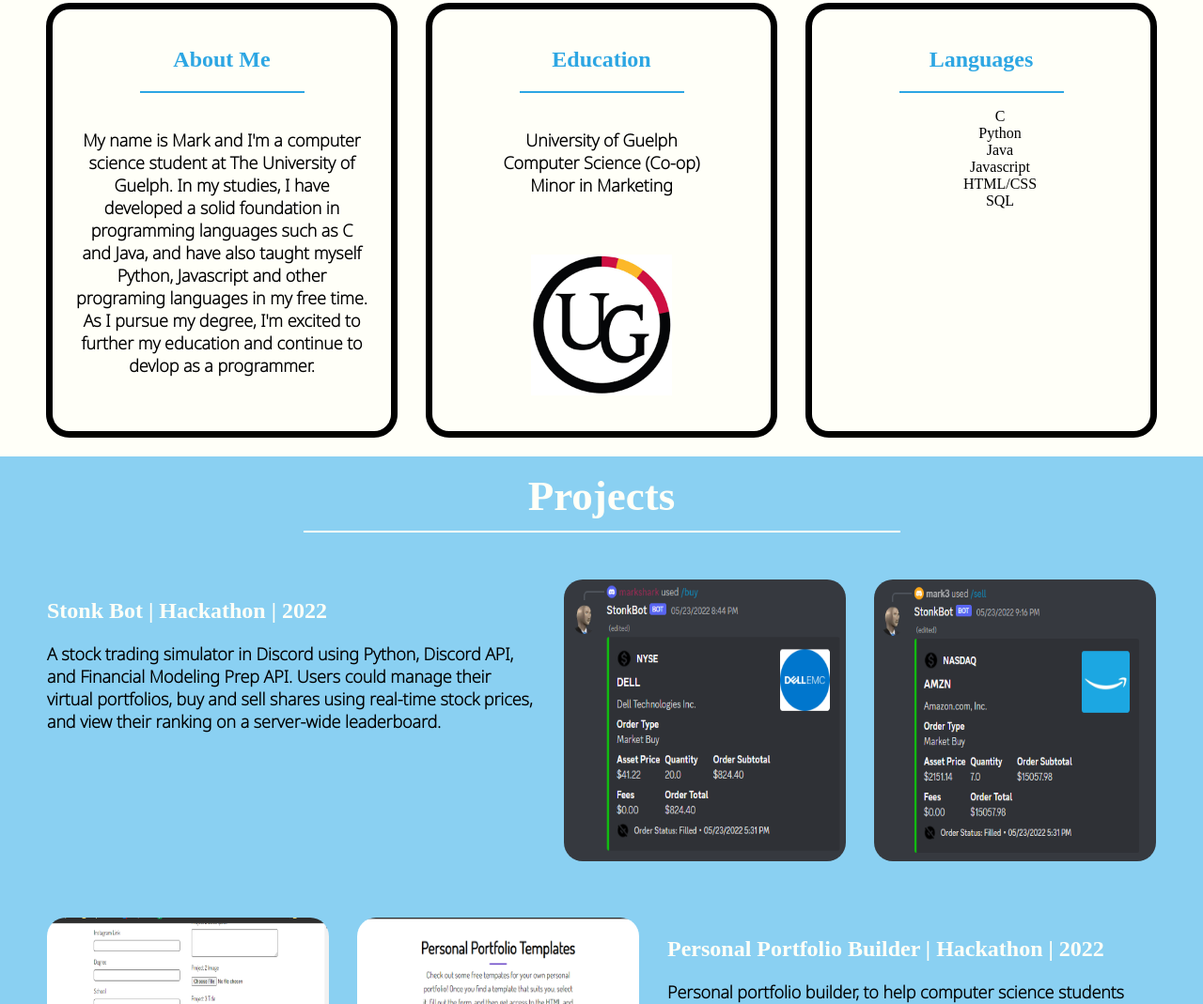
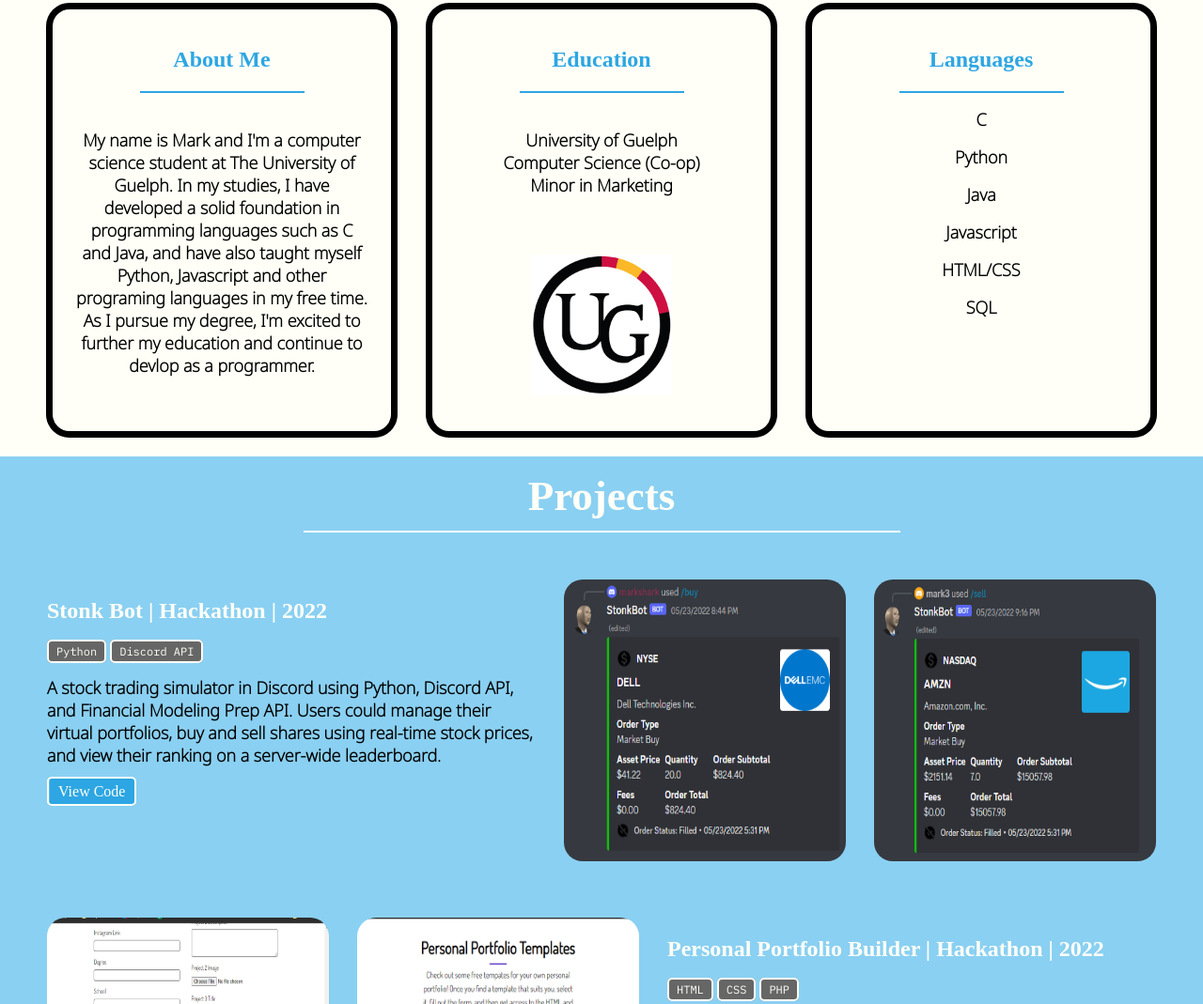
Before and after one commit to markschm/Portfolio, a plain HTML site: page index.html in a window 1280 px wide. Shown: the part 1079-2148 px from the top of the page at 94% size. Drawn offline with Linux system fonts and the light colour scheme.

Commit message:
added links to projects, tech boxes to display what was used for projects, and some minor design changes

```diff
--- a/index.html
+++ b/index.html
@@ -5,6 +5,7 @@
     <meta http-equiv="X-UA-Compatible" content="IE=edge">
     <meta name="viewport" content="width=device-width, initial-scale=1.0">
     <title>Mark Schmid</title>
+    <link rel="icon" href="assets/logos/MS.png"/>
     <link rel="stylesheet" href="styles.css"/>
 </head>
 <body>
@@ -24,7 +25,7 @@
     </div>
 
     <div id="main">
-        <div id="about" class="section">
+        <div id="about">
             <div class="section-header">
                 <h2>About</h2>
                 <hr>
@@ -59,27 +60,23 @@
                     <h2>Languages</h2>
                     <hr>
 
-                    <ul>
-                        <li>C</li>
-                        <li>Python</li>
-                        <li>Java</li>
-                        <li>Javascript</li>
-                        <li>HTML/CSS</li>
-                        <li>SQL</li>
-                    </ul>
+                    <div id="languages">
+                        <p>C</p>
+                        <p>Python</p>
+                        <p>Java</p>
+                        <p>Javascript</p>
+                        <p>HTML/CSS</p>
+                        <p>SQL</p>
+                    </div>
                 </div>
             </div>
         </div>
 
-        <div id="projects" class="section">
+        <div id="projects">
             <div class="section-header">
                 <h2>Projects</h2>
                 <hr>
             </div>
-
-            <!-- image & description beside eachother, link to code somewhere too
-            add a button that'll link to my github code
-            have little button looking things that say technologies used for project like languages -->
 
             <div class="project">
                 <img class="proj-image" src="assets/projects/sell_command_stonk_bot.png"/>
@@ -88,11 +85,15 @@
                 <div class="proj-info">
                     <h2>Stonk Bot | Hackathon | 2022</h2>
 
+                    <span class="tech-box">Python</span>
+                    <span class="tech-box">Discord API</span>
+
                     <p>
                         A stock trading simulator in Discord using Python, Discord API, and Financial Modeling Prep API.
                         Users could manage their virtual portfolios, buy and sell shares using real-time stock prices, and
                         view their ranking on a server-wide leaderboard.
                     </p>
+                    <a href="https://github.com/aidanbruneel/StonkBot" target="_blank">View Code</a>
                 </div>
             </div>
 
@@ -103,6 +104,11 @@
                 <div class="proj-info">
                     <h2>Personal Portfolio Builder | Hackathon | 2022</h2>
 
+                    <span class="tech-box">HTML</span>
+                    <span class="tech-box">CSS</span>
+                    <span class="tech-box">PHP</span>
+
+
                     <p>
                         Personal portfolio builder, to help computer science students without web design skills
                         create professional-looking personal websites to showcase their skills and experience to
@@ -110,6 +116,7 @@
                         that users could choose from and customize with their own information. Upon completion, users were provided with
                         the HTML and CSS files for their chosen template, with their personal data already inserted.
                     </p>
+                    <a href="https://github.com/JoffduPreez/BCOMP-Hackathon" target="_blank">View Code</a>
                 </div>
             </div>
 
@@ -118,6 +125,9 @@
 
                 <div class="proj-info">
                     <h2>MLB Data Explorer | 2023</h2>
+
+                    <span class="tech-box">Java</span>
+                    <span class="tech-box">SQL</span>
 
                     <p>
                         For this project, I plan to create a program that allows users to explore and analyze various baseball
@@ -130,19 +140,12 @@
         </div>
 
         <div id="footer">
-            <!-- images for social links, github, linkedin maybe others-->
-            <a href="https://github.com/markschm"><img class="footer-image" src="assets/logos/github.png"/></a>
-            <a href="https://www.linkedin.com/in/markschmid94/"><img class="footer-image" src="assets/logos/linkedin.png"/></a>
+            <a href="https://github.com/markschm" target="_blank"><img class="footer-image" src="assets/logos/github.png"/></a>
+            <a href="https://www.linkedin.com/in/markschmid94/" target="_blank"><img class="footer-image" src="assets/logos/linkedin.png"/></a>
 
             <p>Mark Schmid</p>
             <p>2023</p>
         </div>
     </div>
-    <!--
-        To Add:
-        + google fonts
-        + image screen reader things
-        + test out spacing on bigger screen
-    -->
 </body>
 </html>
--- a/styles.css
+++ b/styles.css
@@ -1,9 +1,9 @@
-/* add some animation to the navbar selectors */
 @import url('https://fonts.googleapis.com/css2?family=Catamaran:wght@400;700&family=IBM+Plex+Mono&family=Kanit&family=Noto+Sans:wght@200&display=swap');
 
 html {
     padding: 0px;
     scroll-behavior: smooth;
+    box-sizing: border-box;
 }
 
 body {
@@ -17,10 +17,6 @@ body {
 a {
     text-decoration: none;
     color: white;
-}
-
-ul {
-    list-style: none;
 }
 
 #main {
@@ -80,9 +76,10 @@ p {
 }
 
 #page-links a {
-    padding: 22px 0px 10px;
+    padding: 19px 0px 10px;
     color: #2DA6E3;
     font-weight: 700;
+    font-size: 24px;
 }
 
 
@@ -92,6 +89,7 @@ p {
     text-align: center;
     font-family: 'Catamaran', sans-serif;
     line-height: 3px;
+    text-shadow: 0px 0px 10px #000;
 }
 
 #home > h1 {
@@ -122,6 +120,12 @@ p {
     border: 7px solid black;
     border-radius: 25px;
     padding: 20px 5px;
+    height: inherit;
+}
+
+#languages p {
+    line-height: 0px;
+    margin: 0;
 }
 
 .about-child p {
@@ -174,6 +178,7 @@ p {
     display: flex;
     flex-direction: row;
     gap: 30px;
+    max-width: 1400px;
 }
 
 .project:hover {
@@ -187,6 +192,31 @@ p {
 
 .project:nth-child(even) {
     flex-direction: row-reverse;
+}
+
+.project a {
+    color: #FFFFF8;
+    border: 2px solid #FFFFF8;
+    padding: 5px 10px;
+    border-radius: 5px;
+
+    background: linear-gradient(to left, #2DA6E3 50%, #8AD0F2 50%) right;
+    background-size: 200%;
+    transition: 1s ease;
+}
+
+.project a:hover {
+    background-position: left;
+}
+
+.tech-box {
+    background-color: #666;
+    border: 2px solid #FFFFF8;
+    color: #FFFFF8;
+    border-radius: 5px;
+    padding: 3px 8px;
+    font-size: 12px;
+    font-family: 'IBM Plex Mono', monospace;
 }
 
 
```
